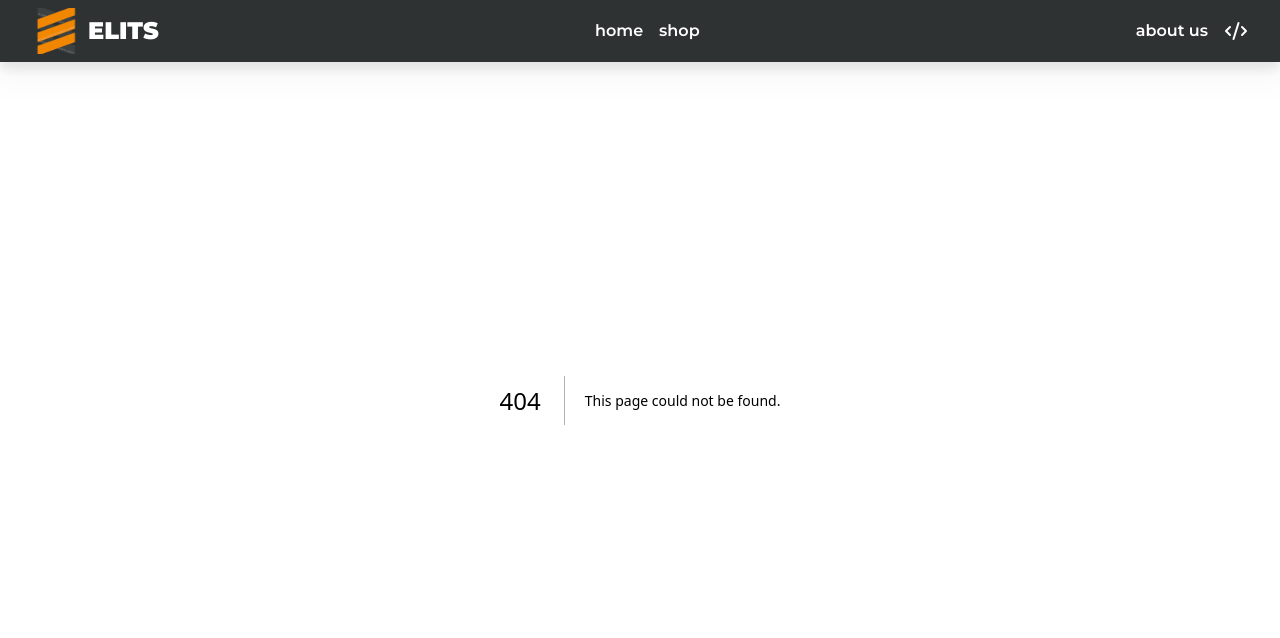
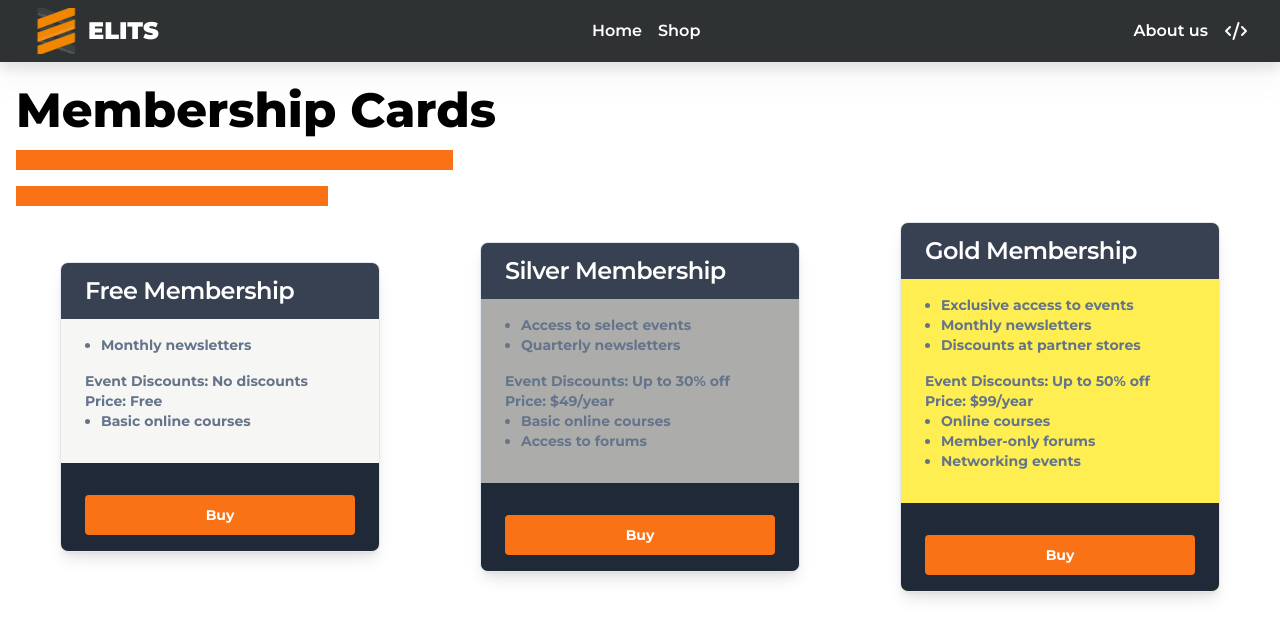
Before and after one commit to innoTech-Solutions/cvsu-elits, a Next.js app: page /shop in a window 1280 px wide. Before the commit this address had no page. Shown: the top 638 px of the page. Built offline with nearby package versions, Linux system fonts and the light colour scheme.

Commit message:
added membership cards in shop route

```diff
--- a/src/app/Shop/page.tsx
+++ /dev/null
@@ -1,17 +0,0 @@
-import MembershipCard from '../../components/MembershipCard'
-
-const Shop = () => {
-  return (
-    <>
-    <MembershipCard
-      type="Gold Membership"
-      perks={['Exclusive access to events', 'Monthly newsletters', 'Discounts at partner stores']}
-      eventDiscounts="Up to 50% off"
-      price="$99/year"
-      accessToResources={['Online courses', 'Member-only forums', 'Networking events']}
-    />
-    </>
-  )
-}
-
-export default Shop
--- /dev/null
+++ b/src/app/shop/page.tsx
@@ -0,0 +1,64 @@
+"use client"
+import { motion } from 'framer-motion';
+import MembershipCard from '../../components/MembershipCard';
+
+const Shop = () => {
+  return (
+    <div className="p-4">
+      <motion.h1
+        initial={{ opacity: 0, y: -20 }}
+        animate={{ opacity: 1, y: 0 }}
+        transition={{ duration: 0.5 }}
+        className="text-5xl font-extrabold mb-4"
+        style={{ marginTop: '70px' }}
+      >
+        Membership Cards
+      </motion.h1>
+      <motion.div
+        initial={{ width: 0 }}
+        animate={{ width: '35%' }}
+        transition={{ duration: 0.7 }}
+        className="bg-orange-500 h-5 mb-4"
+      />
+      <motion.div
+        initial={{ width: 0 }}
+        animate={{ width: '25%' }}
+        transition={{ duration: 0.7 }}
+        className="bg-orange-500 h-5 mb-4"
+      />
+      <div className="grid grid-cols-1 md:grid-cols-2 lg:grid-cols-3 gap-3">
+
+        {/* Gold Membership */}
+
+          <MembershipCard
+            type="Free Membership"
+            perks={['Monthly newsletters']}
+            eventDiscounts="No discounts"
+            price="Free"
+            accessToResources={['Basic online courses']}
+          />
+
+          <MembershipCard
+            type="Silver Membership"
+            perks={['Access to select events', 'Quarterly newsletters']}
+            eventDiscounts="Up to 30% off"
+            price="$49/year"
+            accessToResources={['Basic online courses', 'Access to forums']}
+            backgroundColor="bg-[#ACACAB]"
+          />
+
+          <MembershipCard
+            type="Gold Membership"
+            perks={['Exclusive access to events', 'Monthly newsletters', 'Discounts at partner stores']}
+            eventDiscounts="Up to 50% off"
+            price="$99/year"
+            accessToResources={['Online courses', 'Member-only forums', 'Networking events']}
+            backgroundColor="bg-[#FFEE51]"
+          />
+
+      </div>
+    </div>
+  );
+};
+
+export default Shop;
--- a/src/components/MembershipCard.tsx
+++ b/src/components/MembershipCard.tsx
@@ -11,42 +11,61 @@ import {
 } from "./ui/card";
 import { Button } from "./ui/button";
 
+interface MembershipCardProps {
+    type: string;
+    perks: string[];
+    eventDiscounts: string;
+    price: string;
+    accessToResources: string[];
+    backgroundColor?: string; // Optional prop for custom background color
+}
+
 const MembershipCard = ({
     type,
     perks,
     eventDiscounts,
     price,
     accessToResources,
-}: {
-    type: string;
-    perks: string[];
-    eventDiscounts: string;
-    price: string;
-    accessToResources: string[];
-}) => {
+    backgroundColor = "", // Default to empty string
+}: MembershipCardProps) => {
     return (
         <motion.div
             initial={{ opacity: 0, y: 50 }}
             animate={{ opacity: 1, y: 0 }}
             transition={{ duration: 0.5 }}
-            className="w-full"
+            className="flex items-center justify-center w-full"
         >
-            <Card className="bg-white shadow-lg rounded-lg overflow-hidden">
-                <CardHeader className="bg-gray-800 text-white py-4 px-6">
+            <div className="flex justify-center w-full">
+                <div className="w-80 flex-shrink-0">
+                    <Card
+                        className={`shadow-lg rounded-lg overflow-hidden flex flex-col justify-between h-full ${
+                            backgroundColor ||
+                            (type.toLowerCase() === "gold membership"
+                                ? "bg-[#FFEE51]"
+                                : type.toLowerCase() === "silver membership"
+                                ? "bg-[#ACACAB]"
+                                : "bg-[#F6F6F4]")
+                        }`}
+                    >
+                        <CardHeader className="bg-gray-700 text-white py-4 px-6">
                             <CardTitle>{type}</CardTitle>
                         </CardHeader>
-                <CardContent className="py-4 px-6">
+                        <CardContent className="py-4 px-6 flex-grow">
                             <CardDescription>
-                        <ul>
+                                <ul className="list-disc pl-4 mb-4">
                                     {perks.map((perk, index) => (
-                                <li key={index}>{perk}</li>
+                                        <li key={index} className="font-bold">
+                                            {perk}
+                                        </li>
                                     ))}
                                 </ul>
-                        <p>Event Discounts: {eventDiscounts}</p>
-                        <p>Price: {price}</p>
-                        <ul>
+                                <p className="font-bold">Event Discounts: {eventDiscounts}</p>
+                                <p className="font-bold">Price: {price}</p>
+                                <ul className="list-disc pl-4 mb-4">
                                     {accessToResources.map((resource, index) => (
-                                <li key={index}>{resource}</li>
+                                        <li key={index} className="font-bold">
+                                            {resource}
+                                        </li>
                                     ))}
                                 </ul>
                             </CardDescription>
@@ -57,6 +76,8 @@ const MembershipCard = ({
                             </Button>
                         </CardFooter>
                     </Card>
+                </div>
+            </div>
         </motion.div>
     );
 };
--- a/src/components/Navigation/NavigationWithSidebar.tsx
+++ b/src/components/Navigation/NavigationWithSidebar.tsx
@@ -22,32 +22,26 @@ function Navigation() {
                 {/* eslint-disable-next-line @next/next/no-img-element */}
                 <img src="logo.svg" alt="Logo" className="h-auto w-12 mr-2" />
                 <span className="text-white font-black text-2xl">ELITS</span>
-
-                {/* {isMobile ? null : (
-                    <span className="text-white font-semibold text-2xl">
-                        ELITS
-                    </span>
-                )} */}
             </div>
 
+            {!isMobile && (
+                <>
                     <div className="gap-4 flex items-center">
-                <Link href="/home">
+                    <Link href="/">
                         <span className="text-white text-md font-semibold cursor-pointer hover:text-orange-500 transition-colors duration-300">
-                        home
+                            Home
                         </span>
                     </Link>
-                <Link href="/home">
+                    <Link href="/shop">
                         <span className="text-white text-md font-semibold cursor-pointer hover:text-orange-500 transition-colors duration-300">
-                        shop
+                            Shop
                         </span>
                     </Link>
                     </div>
-
-            {!isMobile && (
                     <div className="flex flex-row gap-4 items-center">
                         <Link href="/aboutus">
                             <span className="text-white text-md font-semibold cursor-pointer hover:text-orange-500 transition-colors duration-300">
-                            about us
+                                About us
                             </span>
                         </Link>
 
@@ -57,6 +51,7 @@ function Navigation() {
                             </span>
                         </Link>
                     </div>
+                </>
             )}
 
             <div className="mr-4 md:mr-10 md:hidden">
```
Also changed, not shown: src/app/aboutdev/page.tsx (renamed from src/app/AboutDev/page.tsx), src/components/MerchandiseCard.tsx (added). Lines whose indentation alone changed are shown as unchanged.
